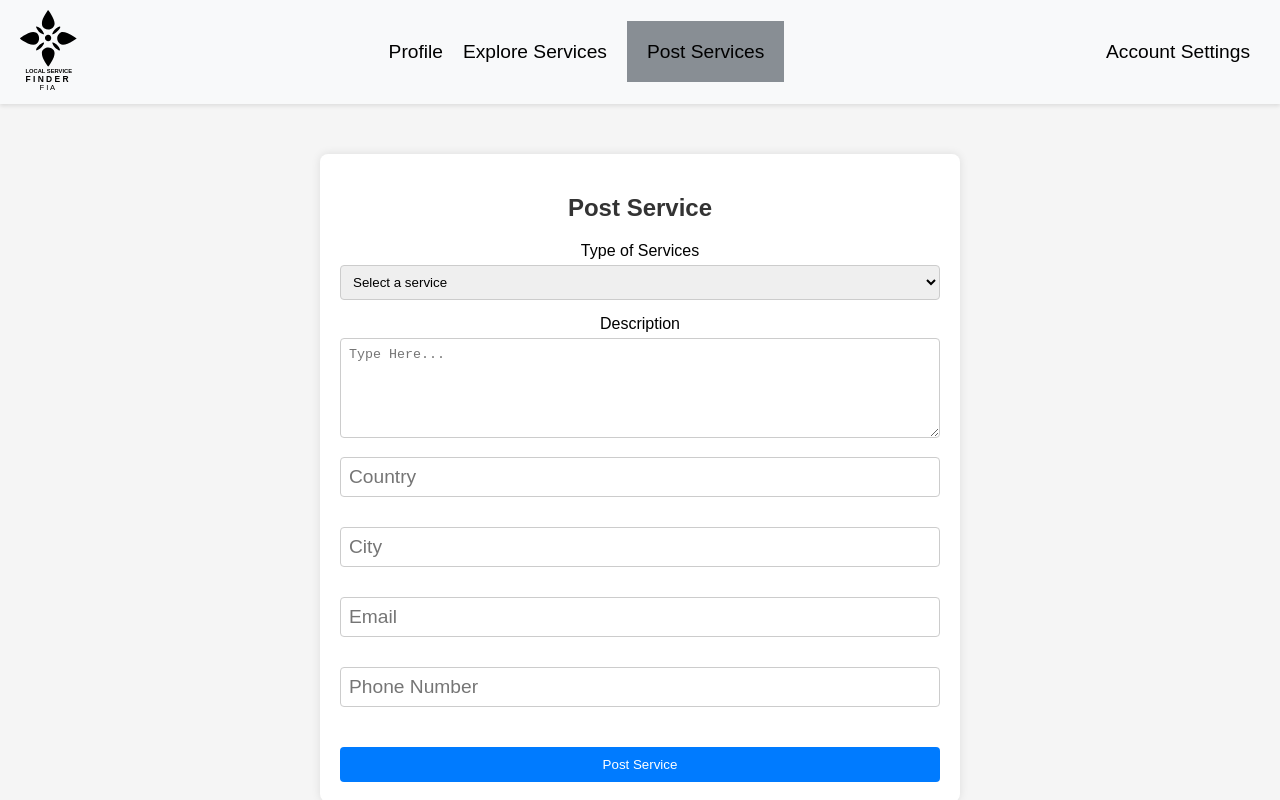
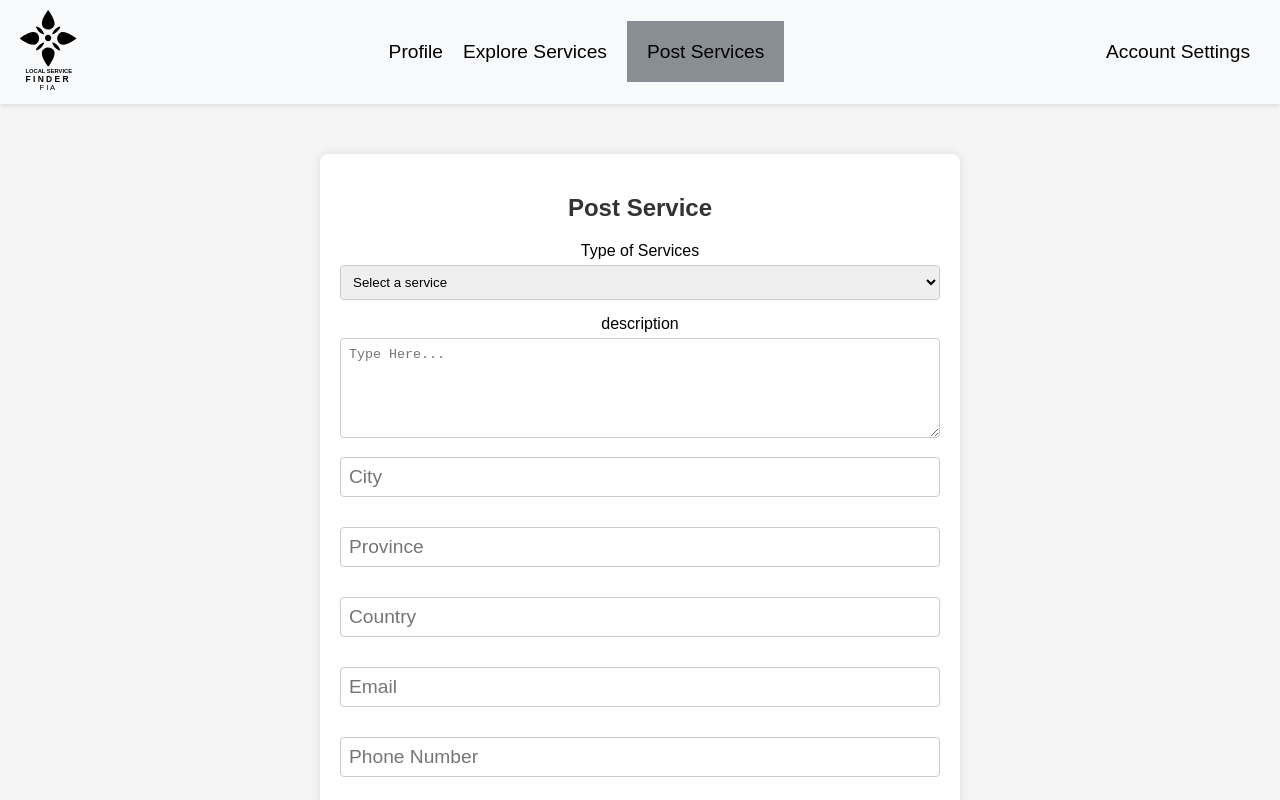
Before and after one commit to BinaryQuBit/FIA-Local-Service-Finder, a React (Create React App) app in the folder frontend/: page /post-services in a window 1280 px wide. Shown: the top 800 px of the page. Built offline with nearby package versions, Linux system fonts and the light colour scheme; sample sign-in values are in the browser's storage.

Commit message:
Mapped post service from frontend to backend

```diff
--- a/frontend/src/components/PostServices.js
+++ b/frontend/src/components/PostServices.js
@@ -4,12 +4,13 @@ import SignedInHeader from './SignedInHeader';
 import './PostServices.css';
 
 function PostServices() {
-    const [typeOfService, setTypeOfService] = useState('');
+    const [typeService, setTypeService] = useState('');
     const [description, setDescription] = useState('');
-    const [email, setEmail] = useState('');
-    const [phoneNumber, setPhoneNumber] = useState('');
-    const [country, setCountry] = useState('');
-    const [city, setCity] = useState('');
+    const [emailService, setEmailService] = useState('');
+    const [phoneService, setPhoneService] = useState('');
+    const [countryService, setCountryService] = useState('');
+    const [cityService, setCityService] = useState('');
+    const [provinceService, setProvinceService] = useState('');
     const [error, setError] = useState('');
     const [showAlert, setShowAlert] = useState(false);
     const navigate = useNavigate();
@@ -17,12 +18,11 @@ function PostServices() {
     const handleSubmit = async (e) => {
         e.preventDefault();
 
-        if (!typeOfService || !description || !email || !phoneNumber || !country || !city) {
+        if (!typeService || !description || !emailService || !phoneService || !countryService || !cityService || !provinceService) {
             setError('All fields are required!');
             return;
         }
 
-        // Submit the form data (add your form submission logic here)
 
 
         try {
@@ -31,7 +31,7 @@ function PostServices() {
                 headers: {
                     'Content-Type': 'application/json',
                 },
-                body: JSON.stringify({ typeOfService, description, email, country, phoneNumber, city }),
+                body: JSON.stringify({ typeService, description, emailService, countryService, phoneService, cityService, provinceService }),
             });
 
             if (response.ok) {
@@ -62,39 +62,41 @@ function PostServices() {
             <form onSubmit={handleSubmit} className="post-service-form">
                 <div className="form-group">
                     <label>Type of Services</label>
-                    <select value={typeOfService} onChange={(e) => setTypeOfService(e.target.value)}>
+                    <select value={typeService} onChange={(e) => setTypeService(e.target.value)}>
                     <option value="">Select a service</option>
-                    <option value="service1">Appliance Repair</option>
-                    <option value="service2">Carpentry</option>
-                    <option value="service3">Cleaning</option>
-                    <option value="service4">Electrician</option>
-                    <option value="service5">Flooring Installation</option>
-                    <option value="service6">Home Security Installation</option>
-                    <option value="service7">HVAC Repair</option>
-                    <option value="service8">Landscaping</option>
-                    <option value="service9">Painting</option>
-                    <option value="service10">Plumbing</option>
-                    <option value="service11">Roofing</option>
-                    <option value="service12">Window Cleaning</option>
-                    <option value="service13">Others (Specify in the description)</option>
+                    <option value="Appliance Repair">Appliance Repair</option>
+                    <option value="Carpentry">Carpentry</option>
+                    <option value="Cleaning">Cleaning</option>
+                    <option value="Electrician">Electrician</option>
+                    <option value="Flooring Installation">Flooring Installation</option>
+                    <option value="Home Security Installation">Home Security Installation</option>
+                    <option value="HVAC Repair">HVAC Repair</option>
+                    <option value="Landscaping">Landscaping</option>
+                    <option value="Painting">Painting</option>
+                    <option value="Plumbing">Plumbing</option>
+                    <option value="Roofing">Roofing</option>
+                    <option value="Window Cleaning">Window Cleaning</option>
+                    <option value="Others">Others (Specify in the description)</option>
                     </select>
                 </div>
                 <div className="form-group">
-                    <label>Description</label>
+                    <label>description</label>
                     <textarea placeholder="Type Here..." value={description} onChange={(e) => setDescription(e.target.value)} />
                 </div>
-
                 <div className="form-group">
-                    <input type="text" placeholder="Country" value={country} onChange={(e) => setCountry(e.target.value)} />
+                    <input type="text" placeholder="City" value={cityService} onChange={(e) => setCityService(e.target.value)} />
                 </div>
                 <div className="form-group">
-                    <input type="text" placeholder="City" value={city} onChange={(e) => setCity(e.target.value)} />
+                    <input type="text" placeholder="Province" value={provinceService} onChange={(e) => setProvinceService(e.target.value)} />
                 </div>
                 <div className="form-group">
-                    <input type="email" placeholder="Email" value={email} onChange={(e) => setEmail(e.target.value)} />
+                    <input type="text" placeholder="Country" value={countryService} onChange={(e) => setCountryService(e.target.value)} />
                 </div>
                 <div className="form-group">
-                    <input type="text" placeholder="Phone Number" value={phoneNumber} onChange={(e) => setPhoneNumber(e.target.value)} />
+                    <input type="email" placeholder="Email" value={emailService} onChange={(e) => setEmailService(e.target.value)} />
+                </div>
+                <div className="form-group">
+                    <input type="text" placeholder="Phone Number" value={phoneService} onChange={(e) => setPhoneService(e.target.value)} />
                 </div>
                 {error && <div className="error-message">{error}</div>}
                 <button type="submit" className="submit-button">Post Service</button>
```
Also changed, not shown: 2 other files (tests, documents, lock files or other folders).
